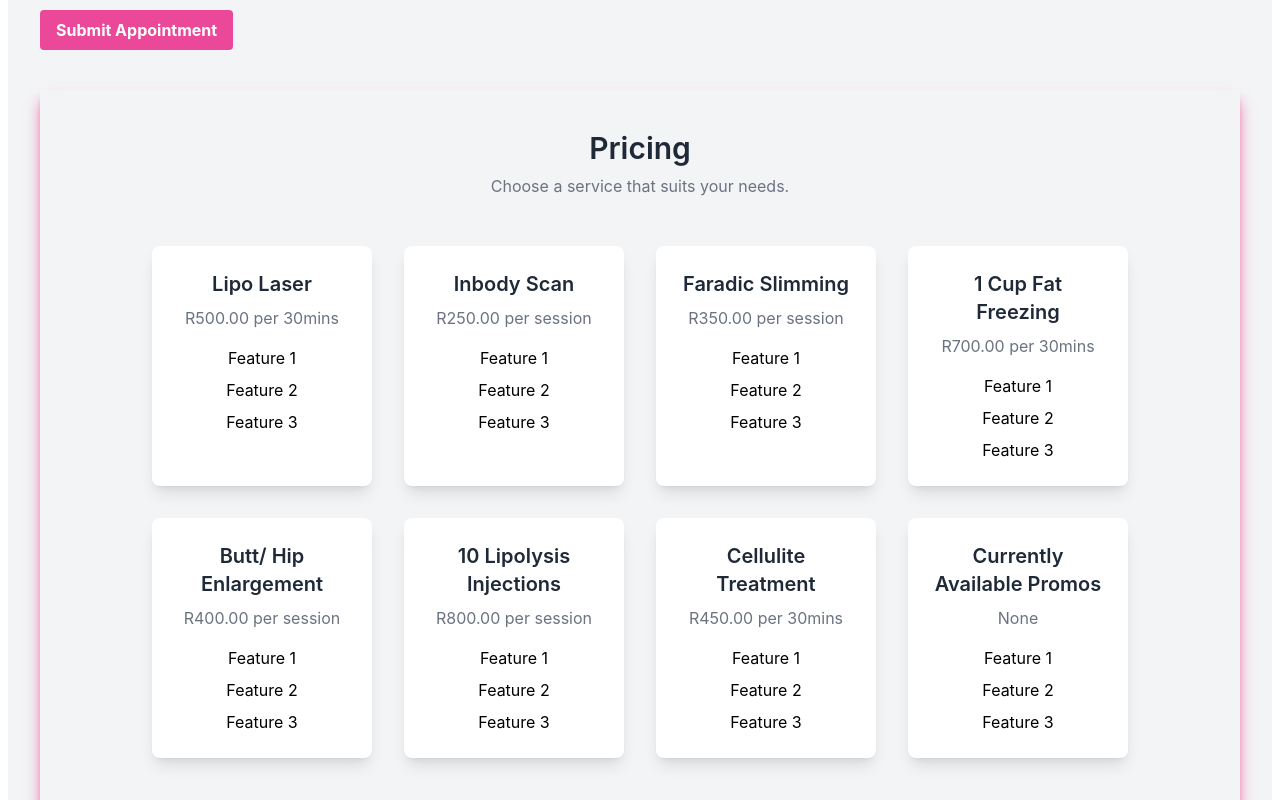
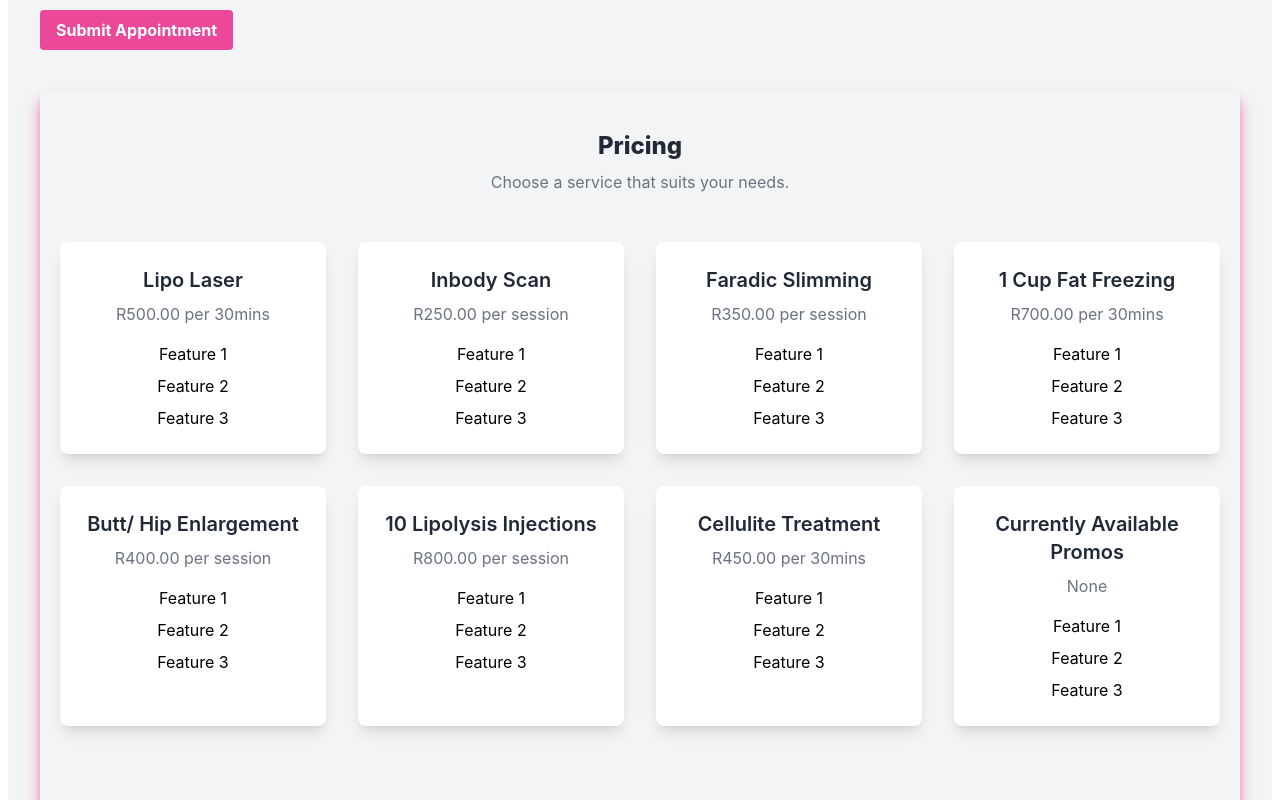
Before and after one commit to TshwaneloMatlou/RoseSlimmingBeauty, a React (Create React App) app: page /BookAppointment in a window 1280 px wide. Shown: the part 760-1560 px from the top of the page. Built offline with nearby package versions, Linux system fonts and the light colour scheme.

Commit message:
Website update

```diff
--- a/src/components/Pricing.js
+++ b/src/components/Pricing.js
@@ -4,10 +4,10 @@ const Pricing = () => {
   return (
     <div className="shadow-lg shadow-pink-500 py-10 my-10">
       <div className="text-center">
-        <h2 className="text-3xl font-semibold text-gray-800">Pricing</h2>
+        <h1 className="font-extrabold text-2xl text-center text-gray-800">Pricing</h1>
         <p className="text-gray-500 mt-2">Choose a service that suits your needs.</p>
 
-        <div className="grid gap-8 sm:grid-cols-1 md:grid-cols-1 lg:grid-cols-4 my-2 px-28 py-10">
+        <div className="grid gap-8 sm:grid-cols-1 md:grid-cols-1 lg:grid-cols-4 my-2 px-5 py-10">
 
           {/* Pricing Card 1 */}
           <div className="bg-white shadow-lg rounded-lg p-6 hover:bg-pink-200">
--- a/src/pages/BookAppointment.js
+++ b/src/pages/BookAppointment.js
@@ -21,7 +21,7 @@ const BookAppointment = () => {
   };
 
   return (
-    <div className="container p-8 bg-gray-100 rounded-lg">
+    <div className="container mx-auto p-8 bg-gray-100 rounded-lg">
       <h1 className="font-extrabold text-2xl text-center mb-4">Book An Appointment</h1>
 
       <form onSubmit={handleSubmit}>
```
